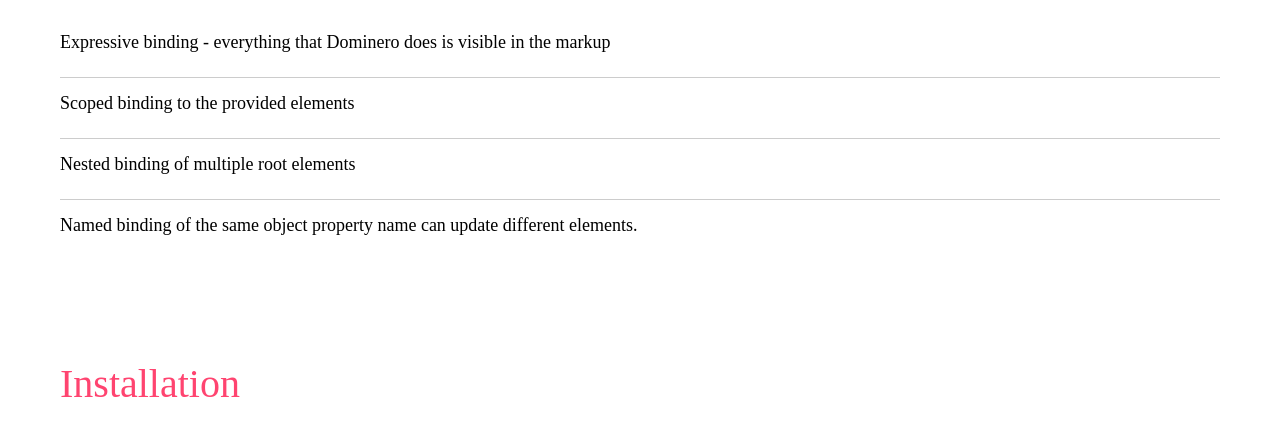
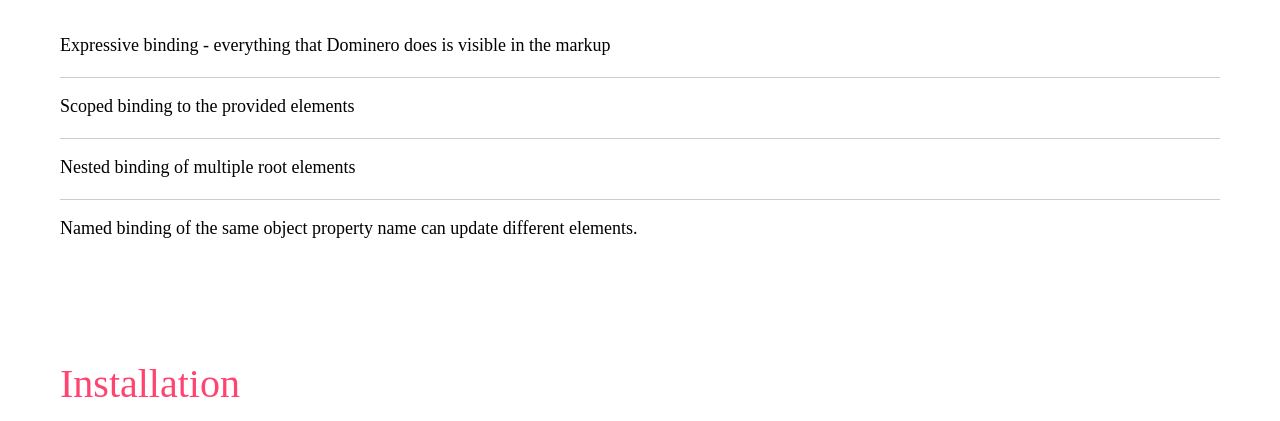
Before and after one commit to megazear7/dominero, a website: page index.html in a window 1280 px wide. Shown: the part 369-790 px from the top of the page. Drawn offline with Linux system fonts and the light colour scheme; a script that the page names is missing.

Commit message:
More li height fixes.

```diff
--- a/index.html
+++ b/index.html
@@ -105,11 +105,11 @@
 
     ul.interactive li {
       display: flex;
-      min-height: 30px;
       padding: 15px 5px 15px 0;
       border-bottom: 1px solid #ccc;
       text-decoration: none;
       font-size: 18px;
+      line-height: 27px;
       color: var(--app-dark-text-color);
       transition: font-size 0.3s ease, background-color 0.3s ease;
     }
@@ -118,7 +118,11 @@
       border: none;
     }
 
-    @media screen and (min-width: 640px) {
+    @media screen and (min-width: 1100px) {
+      ul.interactive li {
+        height: 30px;
+      }
+
       ul.interactive li:hover {
         font-size: 30px;
       }
```
